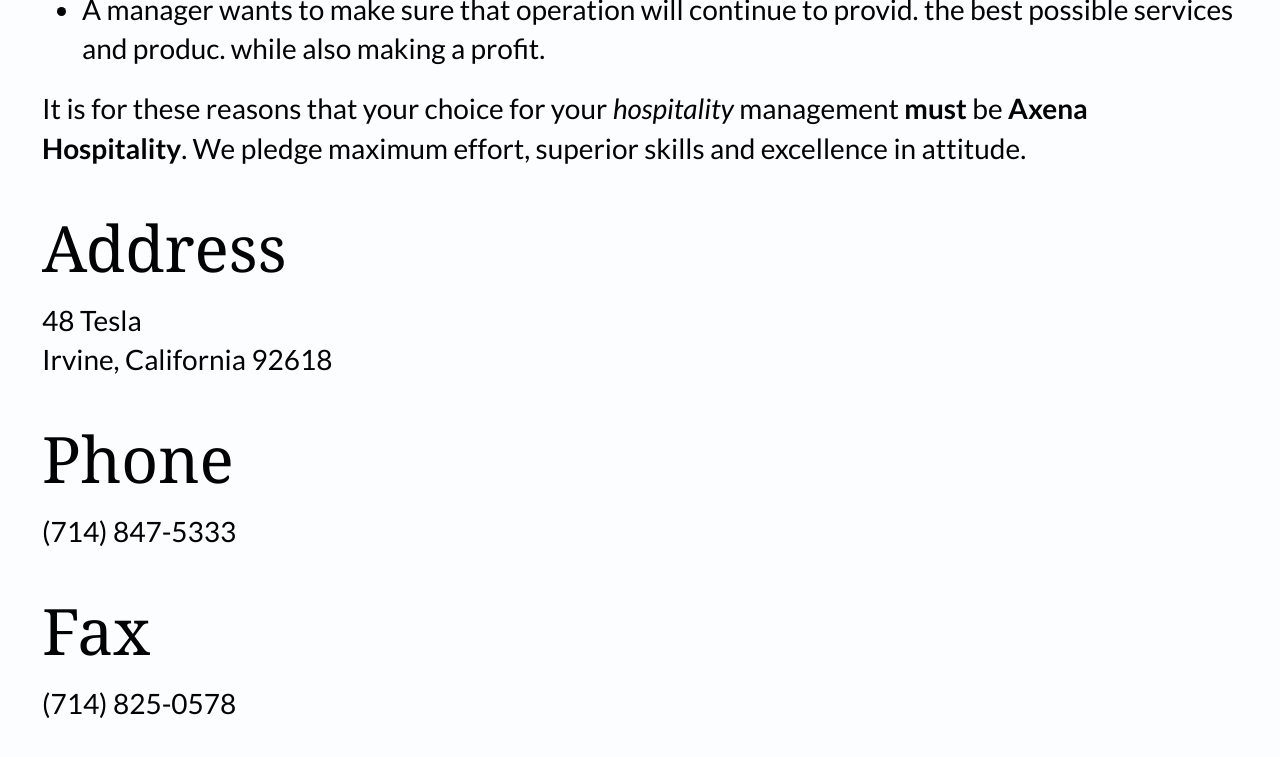
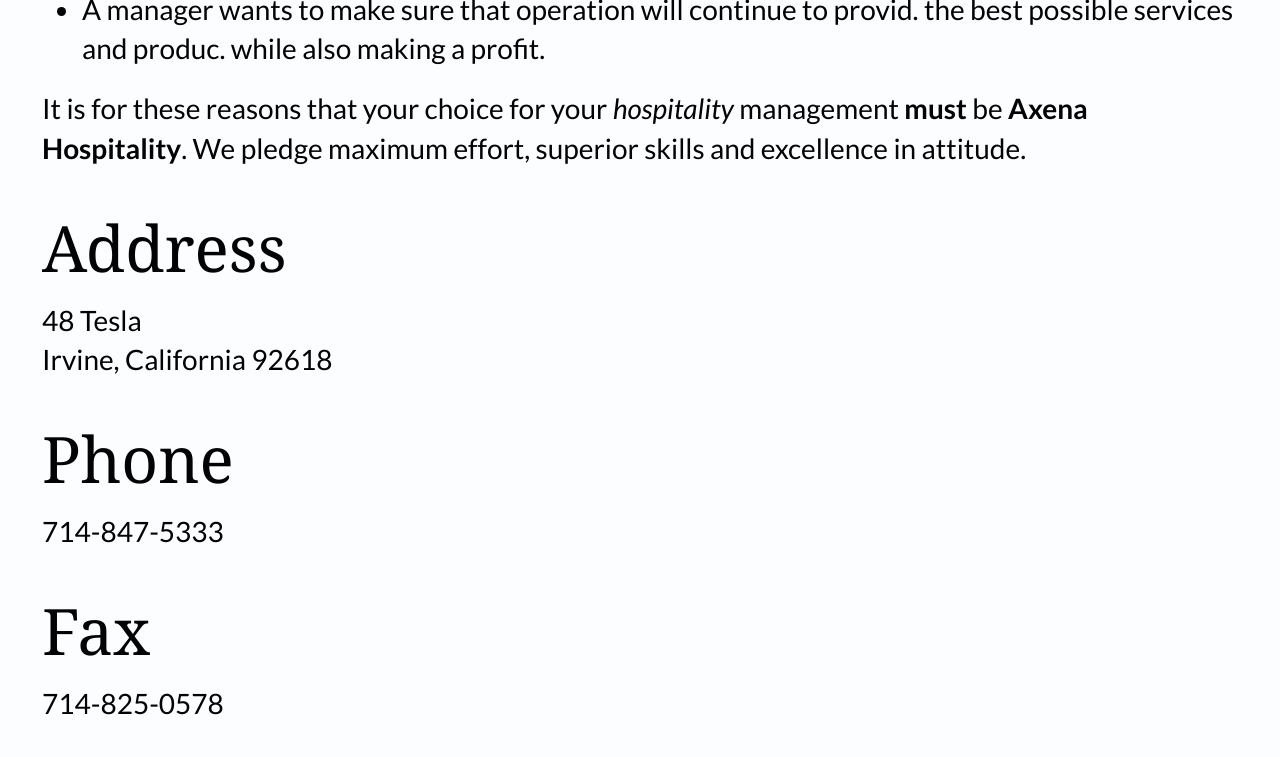
Before and after one commit to jimthoburn/axena, a Jekyll site: the page built from index.md, in a window 1280 px wide and 900 px high, scrolled down 5026 px. Shown: the top 757 px of the window. Built offline with Jekyll 4.4.1, drawn with Linux system fonts in a browser that asks for light colours; some web fonts are replaced.

Commit message:
Simplify phone number format.

```diff
--- a/index.md
+++ b/index.md
@@ -61,8 +61,8 @@ Irvine, California 92618
 
 ## Phone
 
-(714) 847-5333
+714-847-5333
 
 ## Fax
 
-(714) 825-0578
+714-825-0578
```
